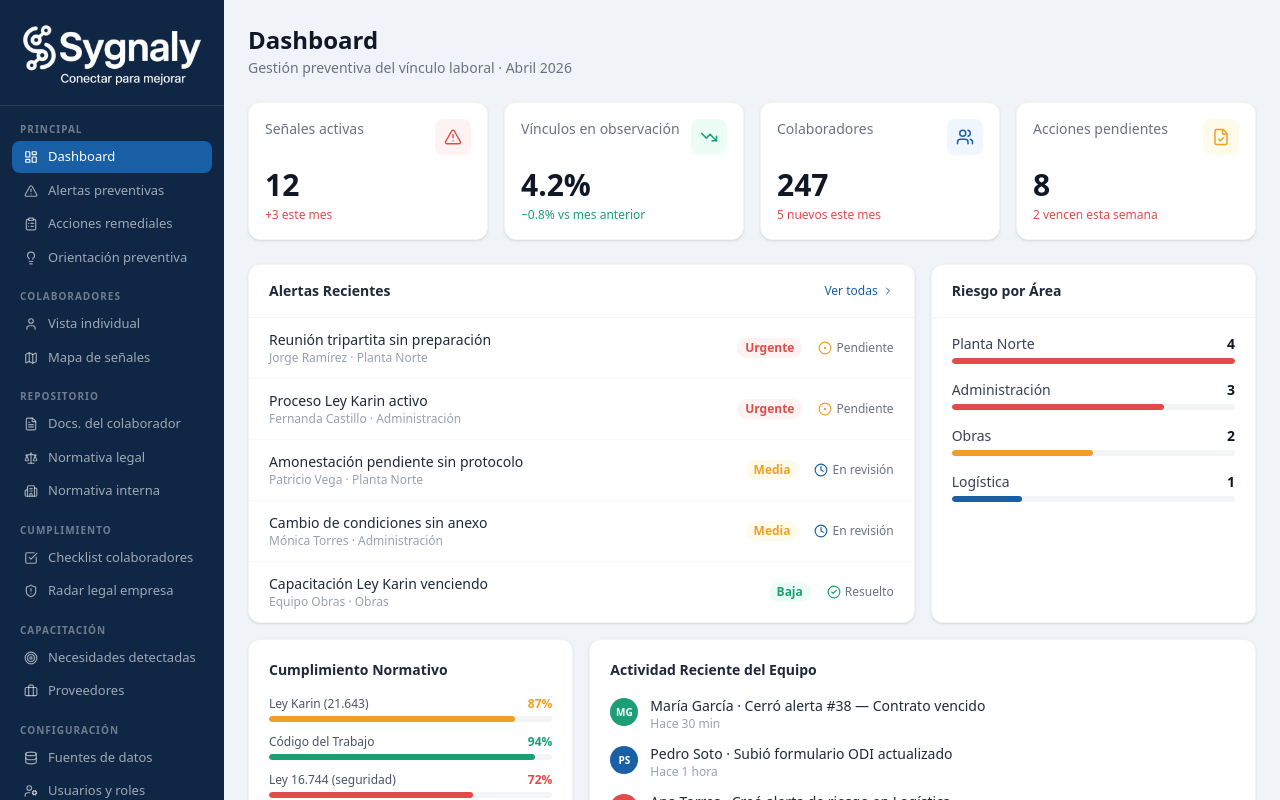
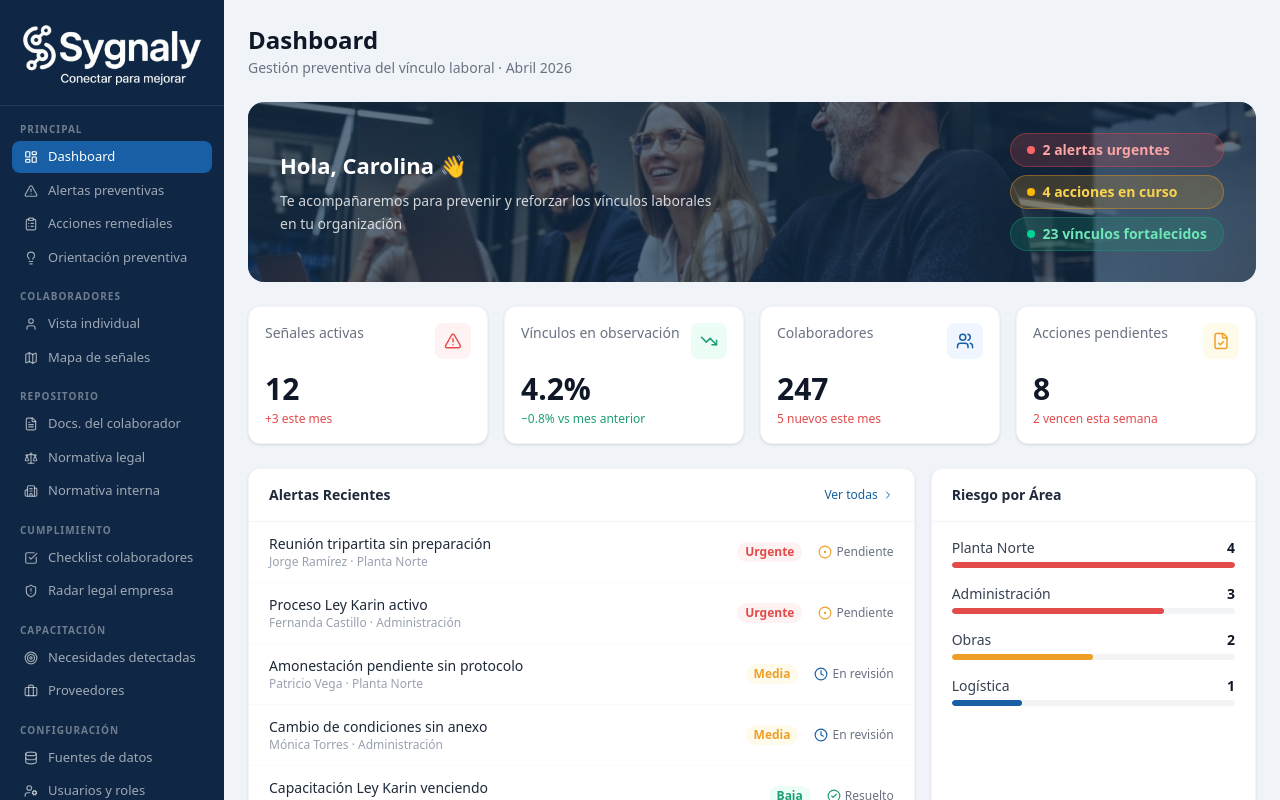
Before and after one commit to gloriasygnaly/sygnaly, a React (Vite) app: page /#/ in a window 1280 px wide. Built offline with nearby package versions, Linux system fonts and the light colour scheme.

Commit message:
Dashboard: add welcome banner with background image, overlay, and pills
https://claude.ai/code/session_01YMmkcaWgWSUXDXmBSaXUqv

```diff
--- a/src/pages/Dashboard.jsx
+++ b/src/pages/Dashboard.jsx
@@ -9,6 +9,7 @@ import {
   XCircle,
   CircleDot,
 } from 'lucide-react'
+import bannerBg from '../banner-sygnaly2.jpg'
 
 const kpis = [
   {
@@ -119,6 +120,40 @@ export default function Dashboard() {
       <div className="mb-6">
         <h1 className="text-2xl font-bold text-gray-900">Dashboard</h1>
         <p className="text-gray-500 text-sm mt-0.5">Gestión preventiva del vínculo laboral · Abril 2026</p>
+      </div>
+
+      {/* Welcome Banner */}
+      <div
+        className="relative rounded-2xl overflow-hidden mb-6"
+        style={{ height: 180, backgroundImage: `url(${bannerBg})`, backgroundSize: 'cover', backgroundPosition: 'center' }}
+      >
+        {/* Overlay */}
+        <div className="absolute inset-0" style={{ background: 'rgba(15,39,68,0.65)' }} />
+        {/* Content */}
+        <div className="relative h-full flex items-center justify-between px-8">
+          {/* Left: text */}
+          <div className="flex flex-col gap-2">
+            <p className="text-white font-bold" style={{ fontSize: 22 }}>Hola, Carolina 👋</p>
+            <p className="text-white/80 max-w-md leading-relaxed" style={{ fontSize: 14 }}>
+              Te acompañaremos para prevenir y reforzar los vínculos laborales en tu organización
+            </p>
+          </div>
+          {/* Right: pills */}
+          <div className="flex flex-col gap-2 shrink-0">
+            <span className="flex items-center gap-2 px-4 py-1.5 rounded-full text-sm font-semibold" style={{ background: 'rgba(226,75,74,0.20)', color: '#FCA5A5', border: '1px solid rgba(226,75,74,0.40)' }}>
+              <span className="w-2 h-2 rounded-full bg-red-400 shrink-0" />
+              2 alertas urgentes
+            </span>
+            <span className="flex items-center gap-2 px-4 py-1.5 rounded-full text-sm font-semibold" style={{ background: 'rgba(239,159,39,0.20)', color: '#FCD34D', border: '1px solid rgba(239,159,39,0.40)' }}>
+              <span className="w-2 h-2 rounded-full bg-amber-400 shrink-0" />
+              4 acciones en curso
+            </span>
+            <span className="flex items-center gap-2 px-4 py-1.5 rounded-full text-sm font-semibold" style={{ background: 'rgba(29,158,117,0.20)', color: '#6EE7B7', border: '1px solid rgba(29,158,117,0.40)' }}>
+              <span className="w-2 h-2 rounded-full bg-emerald-400 shrink-0" />
+              23 vínculos fortalecidos
+            </span>
+          </div>
+        </div>
       </div>
 
       {/* KPI Cards */}
```
